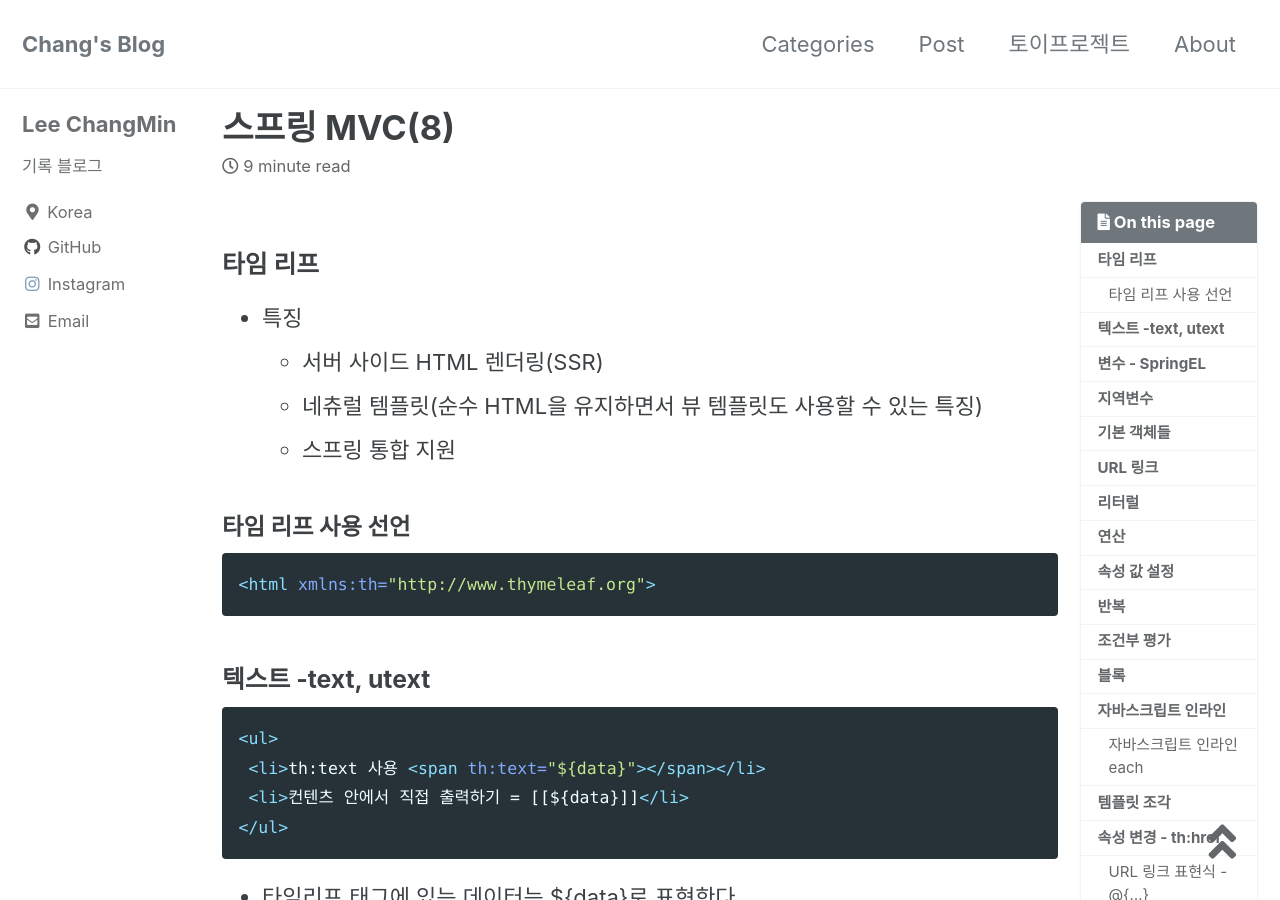
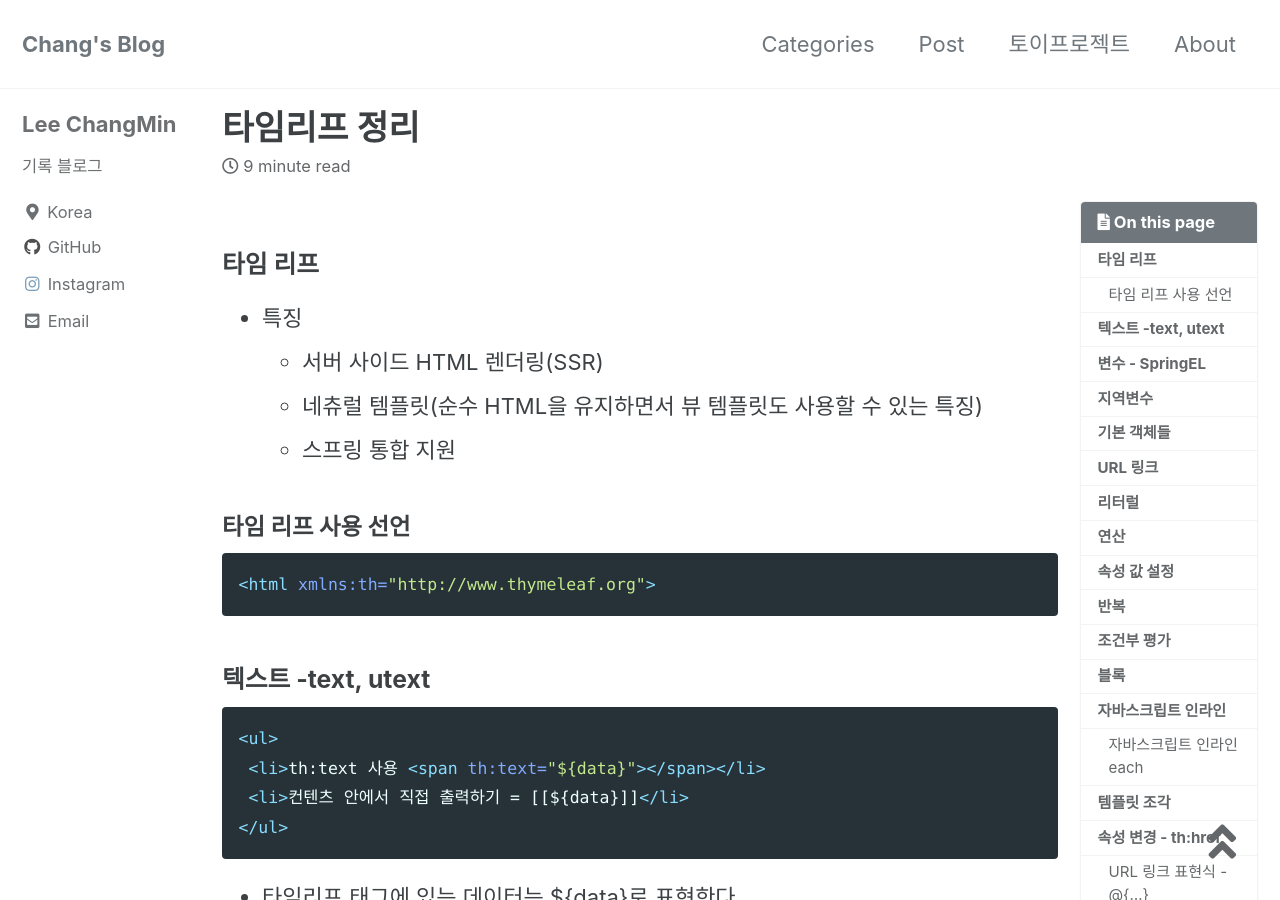
Before and after one commit to changmin2/changmin2.github.io, a Jekyll site: the page built from _posts/2022-06-26-타임리프.md, in a window 1280 px wide and 900 px high. Built offline with Jekyll 4.4.1, drawn with Linux system fonts in a browser that asks for light colours; cached includes are drawn as plain includes; comment, search, counter and statistics services are not loaded.

Commit message:
타임리프 정리

```diff
--- a/_posts/스프링MVC/2022-06-26-스프링MVC(8).md
+++ b/_posts/2022-06-26-타임리프.md
@@ -1,8 +1,8 @@
 ---
-title:  "스프링 MVC(8)"
+title:  "타임리프 정리"
 
 categories:
-  - 스프링MVC
+  - 타임리프
 tags:
   - Blog
 toc: true
```
